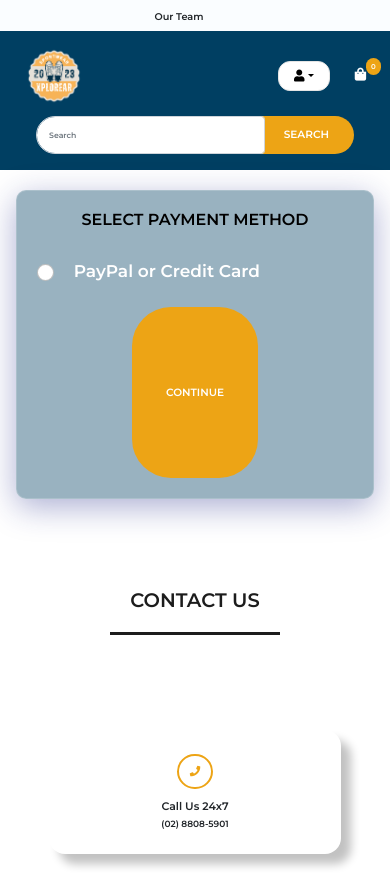
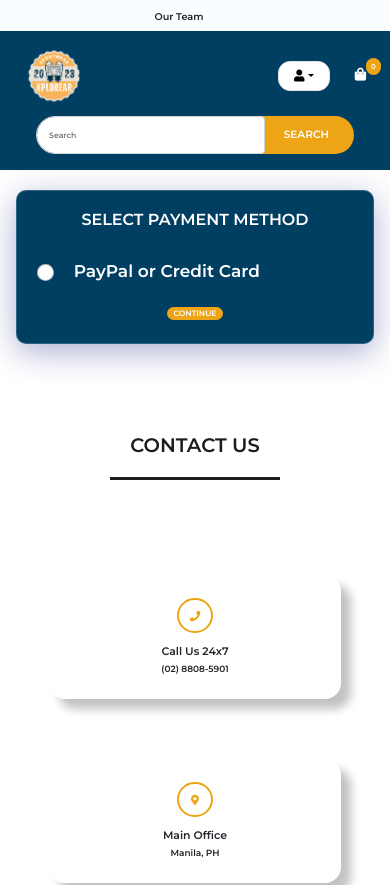
Before and after one commit to Masterkent11/Capstone-Project-File-Final, a React (Create React App) app in the folder clientfrontend/: page /payment in a window 390 px wide. Shown: the top 885 px of the page. Built offline with nearby package versions, Linux system fonts and the light colour scheme; sample sign-in values are in the browser's storage.

Commit message:
fixing css @ payment tab

```diff
--- a/clientfrontend/src/App.css
+++ b/clientfrontend/src/App.css
@@ -518,11 +518,10 @@ textarea:focus {
 padding: 8vmin;
 
 }
-.Login,
-.Login2 {
+.Login, .Login2 {
   border-radius: 5px;
   padding: 5vmin 5vmin 5vmin;
-  background: rgba( 0, 63, 98, 0.4 );
+  background: #003F62;
   box-shadow: 0 8px 32px 0 rgba( 31, 38, 135, 0.37 );
   backdrop-filter: blur( 4px );
   -webkit-backdrop-filter: blur( 4px );
@@ -615,7 +614,6 @@ padding: 8vmin;
   outline: 0px;
 }
 .Login button,
-.Login2 button,
 .Login3 button{
   width: 40%;
   margin-top: 3vmin;
@@ -626,6 +624,16 @@ padding: 8vmin;
   text-transform: uppercase;
   color: white;
   font-size: 2.7vmin;
+}
+.Login2 button{
+  width: auto;
+  margin-top: 3vmin;
+  border: 0;
+  background-color: #EDA415;
+  border-radius: 5vmin;
+  text-transform: uppercase;
+  color: white;
+  font-size: 2vmin;
 }
 .Shipping button{
   width: 40%;
@@ -1049,34 +1057,11 @@ padding: 8vmin;
   box-shadow:1px 7px 10px rgb(194, 194, 194);
 }
 
-@media screen and (max-width: 1024px) {
-
-  .user{
-    height: 100px;
-    width: 100px;
-  }
-
-  .card-main{
-    height: auto;
-  }
-}
-
-@media screen and (max-width: 600px) {
-  .user{
-    height: 90px;
-    width: 90px;
-  }
-  .card-main{
-    height: auto;
-  }
-}
-
 .card-main h3{
   font-size: 2.5vmin;
   color: rgb(33, 33, 33);
   font-weight: 900;
 }
-
 
 .card-main span{
   margin-top: 20px;
--- a/clientfrontend/src/responsive.css
+++ b/clientfrontend/src/responsive.css
@@ -161,3 +161,29 @@
     height: 200px;
   }
 }
+
+/* Testimonials */
+
+@media screen and (max-width: 1024px) {
+
+  .user{
+    height: 100px;
+    width: 100px;
+  }
+
+  .card-main{
+    height: auto;
+  }
+}
+
+@media screen and (max-width: 600px) {
+  .user{
+    height: 90px;
+    width: 90px;
+  }
+  .card-main{
+    height: auto;
+  }
+}
+
+/* Testi End */
--- a/clientfrontend/src/screens/PaymentScreen.js
+++ b/clientfrontend/src/screens/PaymentScreen.js
@@ -32,7 +32,7 @@ const PaymentScreen = ({ history }) => {
           className="Login2 col-md-8 col-lg-4 col-11"
           onSubmit={submitHandler}
         >
-          <h6>SELECT PAYMENT METHOD</h6>
+          <h6 style={{color:'white'}}>SELECT PAYMENT METHOD</h6>
           <div className="payment-container">
             <div className="radio-container">
               <input
```
